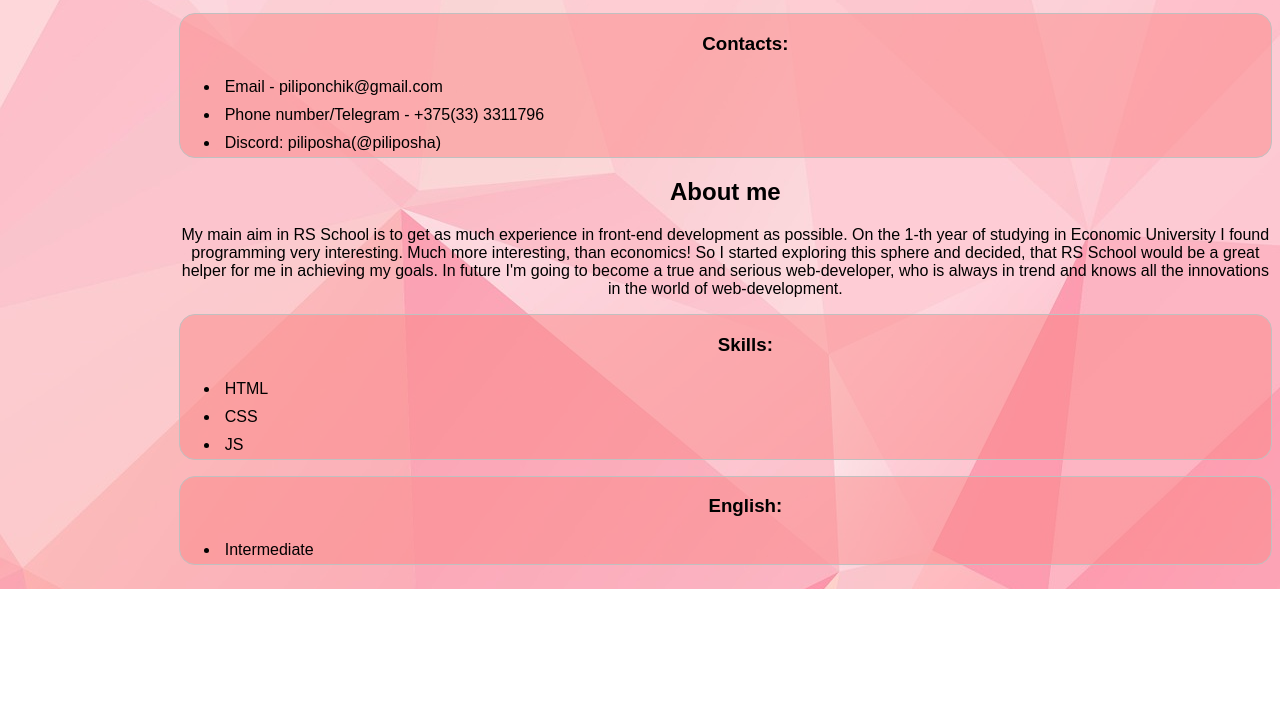
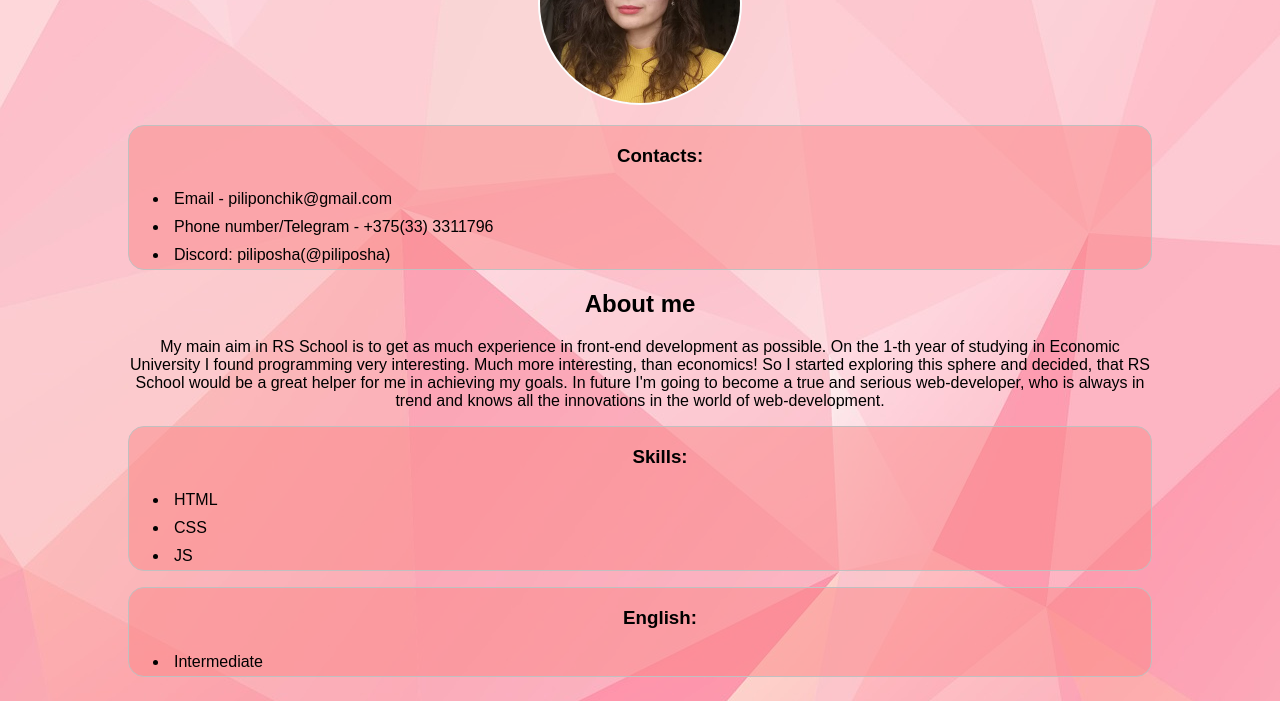
Before and after one commit to piliposha/rsschool-cv, a plain HTML site: page index.html in a window 1280 px wide. Shown: the part 235-936 px from the top of the page. Before the commit the page ends 824 px from the top, so only its background shows below. Drawn offline with Linux system fonts and the light colour scheme; a web font is replaced by a local one.

Commit message:
fix: correct width

```diff
--- a/index.html
+++ b/index.html
@@ -1,5 +1,6 @@
 <!DOCTYPE html>
 <html lang="en">
+
 <head>
     <meta charset="UTF-8">
     <meta name="viewport" content="width=device-width, initial-scale=1.0">
@@ -8,7 +9,9 @@
     <link href="https://fonts.googleapis.com/css?family=News+Cycle&display=swap" rel="stylesheet">
     <title>Curriculum vitae</title>
 </head>
+
 <body>
+    <div class="container">
         <header>
             <h1>Curriculum vitae</h1>
             <h2>Kristina Piliponchik</h2>
@@ -20,9 +23,9 @@
             <section class="Contacts">
                 <ul>
                     <h3>Contacts:</h3>
-        <li class ="email">Email - piliponchik@gmail.com</li>
-        <li class = "phone"> Phone number/Telegram - +375(33) 3311796</li>
-        <li class = "disc"> Discord: piliposha(@piliposha)</li>
+                    <li class="email">Email - piliponchik@gmail.com</li>
+                    <li class="phone"> Phone number/Telegram - +375(33) 3311796</li>
+                    <li class="disc"> Discord: piliposha(@piliposha)</li>
                 </ul>
             </section>
             <section class="aboutMe">
@@ -50,5 +53,7 @@
             </section>
             <script src="" async defer></script>
         </main>
+    </div>
 </body>
+
 </html>
--- a/style.css
+++ b/style.css
@@ -1,3 +1,17 @@
+html {
+    justify-content: center;
+    display: grid;
+}
+.container {
+    margin: 0 auto;
+    justify-content: center;
+    width: 1024px;
+
+}
+header {
+    margin: top;
+    text-align: center;
+}
 body {
     text-align: center;
     background: url(img/BodyFon.jpg);
@@ -5,7 +19,8 @@ body {
     font-size: 1em;
     font-family: 'News Cycle', sans-serif;
     display: flex;
-	justify-content: center;
+    justify-content: center;
+
 }
 li {
     text-align: left;
```
Lines whose indentation alone changed are shown as unchanged.
